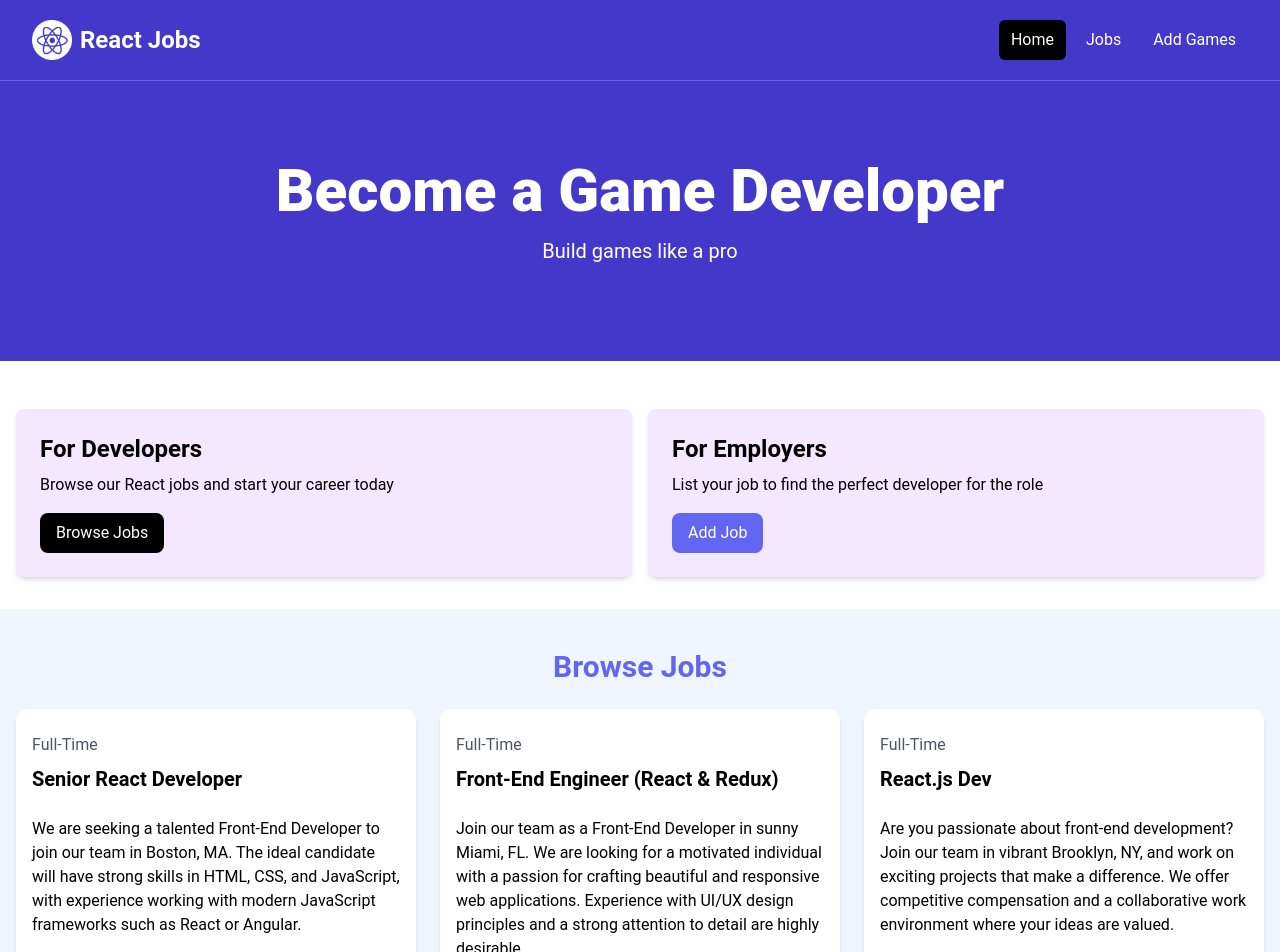
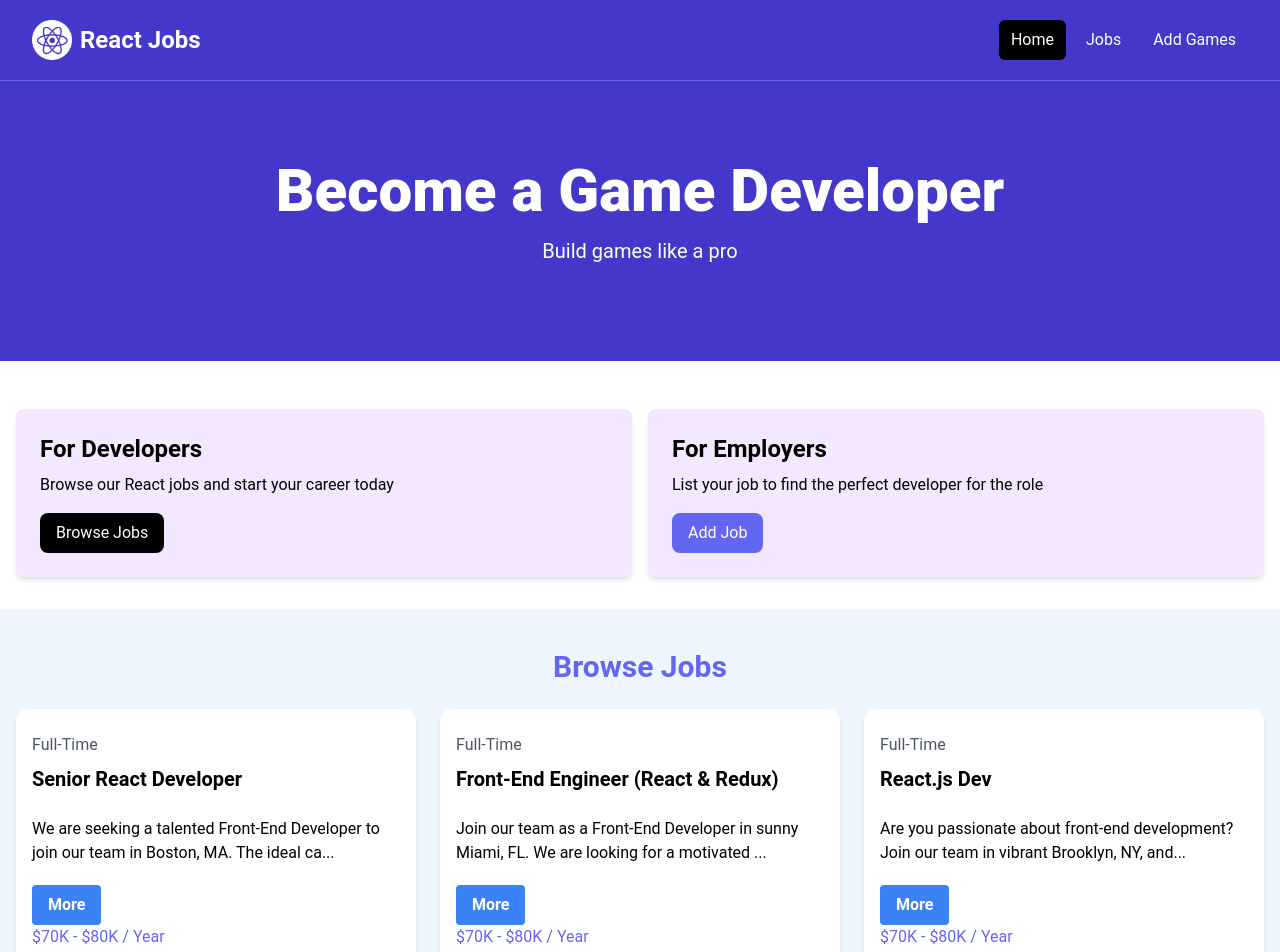
Before and after one commit to devkwesi12/game-dev-jobs, a React (Vite) app: page / in a window 1280 px wide. Shown: the top 952 px of the page. Built offline with nearby package versions, Linux system fonts and the light colour scheme; the HTML template or start-up script is replaced by a standard one.

Commit message:
setfulldescription state

```diff
--- a/src/components/JobListing.jsx
+++ b/src/components/JobListing.jsx
@@ -1,6 +1,13 @@
-import React from 'react'
+import { useState } from 'react';
+import React from 'react';
 
 const JobListing = ({job}) => {
+  const [showFullDescription,setShowFullDescription] = useState(false);
+
+  let description = job.description;
+  if(!showFullDescription){
+    description = description.substring(0,90) + '...';
+  }
   return (
     <div key={job.id} className="bg-white rounded-xl shadow-md relative">
     <div className="p-4">
@@ -8,7 +15,10 @@ const JobListing = ({job}) => {
         <div className="text-gray-600 my-2">{job.type}</div>
         <h3 className="text-xl font-bold">{job.title}</h3>
       </div>
-      <div className="mb-5">{job.description}</div>
+      <div className="mb-5">{description}</div>
+      <button onClick={()=>setShowFullDescription((prevState)=> !prevState)} class="bg-blue-500 hover:bg-blue-700 text-white font-bold py-2 px-4 rounded">
+  {showFullDescription ? 'Less' : 'More'}
+</button>
       <h3 className="text-indigo-500 mb-2">{job.salary} / Year</h3>
       <div className="border border-gray-100 mb-5"></div>
       <div className="flex flex-col lg:flex-row justify-between mb-4">
```
